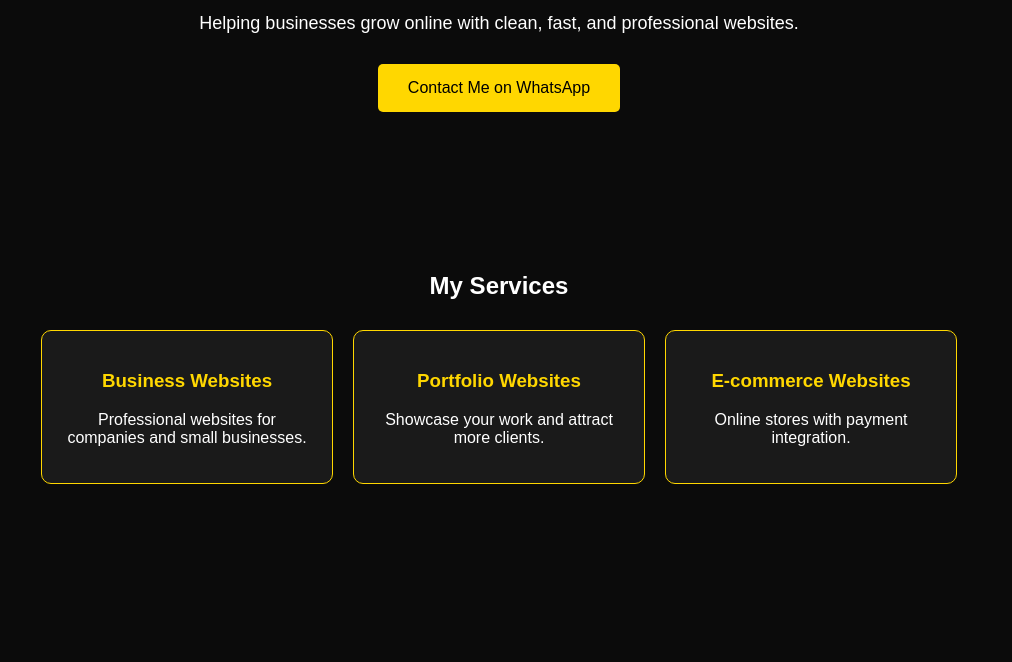
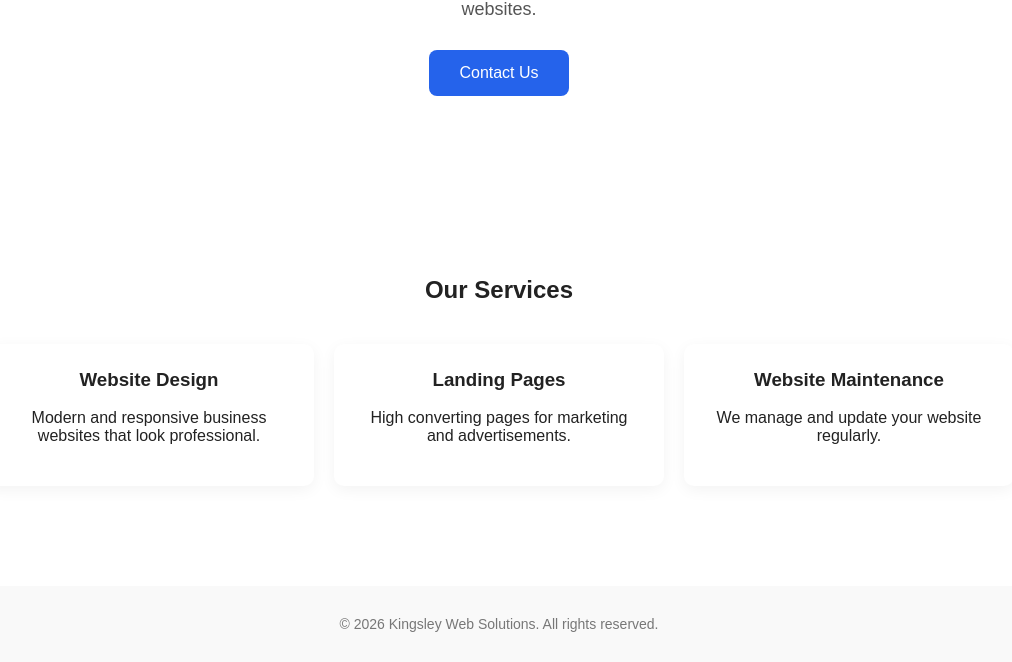
Before and after one commit to Kingsleywebsite/Kingsleywebsite.github.io, a plain HTML site: page index.html in a window 1280 px wide. Shown: the part 294-956 px from the top of the page, without its empty margins (141-1153 px from the left). Before the commit the page ends 838 px from the top, so only its background shows below. Drawn offline with Linux system fonts and the light colour scheme.

Commit message:
Update index.html

```diff
--- a/index.html
+++ b/index.html
@@ -1,57 +1,61 @@
 <!DOCTYPE html>
 <html>
 <head>
-  <meta charset="UTF-8">
-  <title>Kingsley Web Solutions | Professional Website Developer</title>
+  <title>Kingsley Web Solutions</title>
   <meta name="viewport" content="width=device-width, initial-scale=1.0">
+  <style>
 
-  <style>
     body {
       margin: 0;
-      font-family: Arial;
-      background: #0b0b0b;
-      color: white;
+      font-family: Arial, sans-serif;
+      background: #ffffff;
+      color: #222;
     }
 
     .navbar {
-      background: black;
+      background: white;
       padding: 20px;
       text-align: center;
-      border-bottom: 2px solid gold;
+      border-bottom: 1px solid #eee;
+      position: sticky;
+      top: 0;
     }
 
     .navbar h1 {
       margin: 0;
-      color: gold;
+      font-size: 24px;
     }
 
     .hero {
       text-align: center;
-      padding: 80px 20px;
+      padding: 100px 20px;
     }
 
     .hero h2 {
-      font-size: 40px;
+      font-size: 42px;
       margin-bottom: 20px;
     }
 
     .hero p {
       font-size: 18px;
-      margin-bottom: 30px;
+      color: #555;
+      max-width: 600px;
+      margin: auto;
     }
 
-    button {
-      background: gold;
-      color: black;
-      padding: 15px 30px;
+    .btn {
+      margin-top: 30px;
+      padding: 14px 30px;
+      background: #2563eb;
+      color: white;
       border: none;
+      border-radius: 8px;
       font-size: 16px;
       cursor: pointer;
-      border-radius: 5px;
     }
 
-    button:hover {
-      background: white;
+    .btn:hover {
+      background: #1d4ed8;
     }
 
     .section {
@@ -64,20 +68,30 @@
       flex-wrap: wrap;
       justify-content: center;
       gap: 20px;
-      margin-top: 30px;
+      margin-top: 40px;
     }
 
     .card {
-      background: #1a1a1a;
-      padding: 20px;
-      width: 250px;
+      width: 280px;
+      padding: 25px;
       border-radius: 10px;
-      border: 1px solid gold;
+      background: white;
+      box-shadow: 0 4px 15px rgba(0,0,0,0.05);
     }
 
     .card h3 {
-      color: gold;
+      margin-top: 0;
     }
+
+    footer {
+      text-align: center;
+      padding: 30px;
+      background: #f9f9f9;
+      margin-top: 40px;
+      font-size: 14px;
+      color: #777;
+    }
+
   </style>
 </head>
 
@@ -85,35 +99,40 @@
 
   <div class="navbar">
     <h1>Kingsley Web Solutions</h1>
-    <p>Professional Website Developer</p>
   </div>
 
   <div class="hero">
-    <h2>I Build Modern Websites for Businesses</h2>
-    <p>Helping businesses grow online with clean, fast, and professional websites.</p>
-    <button onclick="contact()">Contact Me on WhatsApp</button>
+    <h2>We Build Professional Websites</h2>
+    <p>
+      Helping businesses grow online with modern, clean, and responsive websites.
+    </p>
+    <button class="btn" onclick="contact()">Contact Us</button>
   </div>
 
   <div class="section">
-    <h2>My Services</h2>
+    <h2>Our Services</h2>
 
     <div class="cards">
       <div class="card">
-        <h3>Business Websites</h3>
-        <p>Professional websites for companies and small businesses.</p>
+        <h3>Website Design</h3>
+        <p>Modern and responsive business websites that look professional.</p>
       </div>
 
       <div class="card">
-        <h3>Portfolio Websites</h3>
-        <p>Showcase your work and attract more clients.</p>
+        <h3>Landing Pages</h3>
+        <p>High converting pages for marketing and advertisements.</p>
       </div>
 
       <div class="card">
-        <h3>E-commerce Websites</h3>
-        <p>Online stores with payment integration.</p>
+        <h3>Website Maintenance</h3>
+        <p>We manage and update your website regularly.</p>
       </div>
     </div>
   </div>
+
+  <footer>
+    © 2026 Kingsley Web Solutions. All rights reserved.
+  </footer>
 
   <script>
     function contact() {
```
